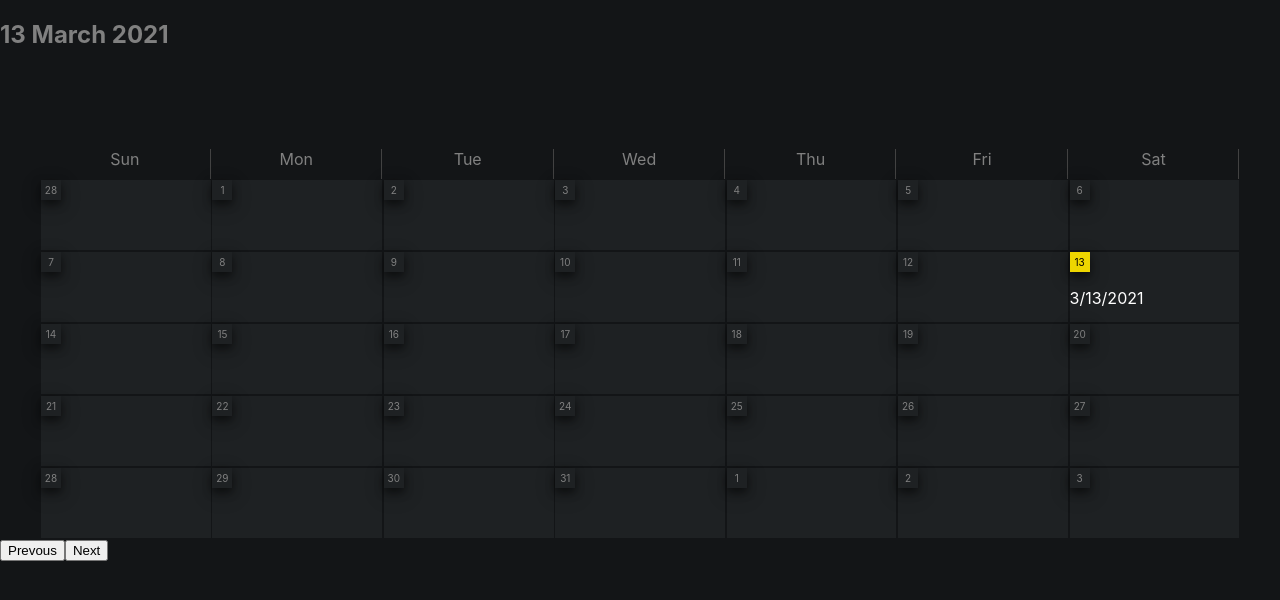
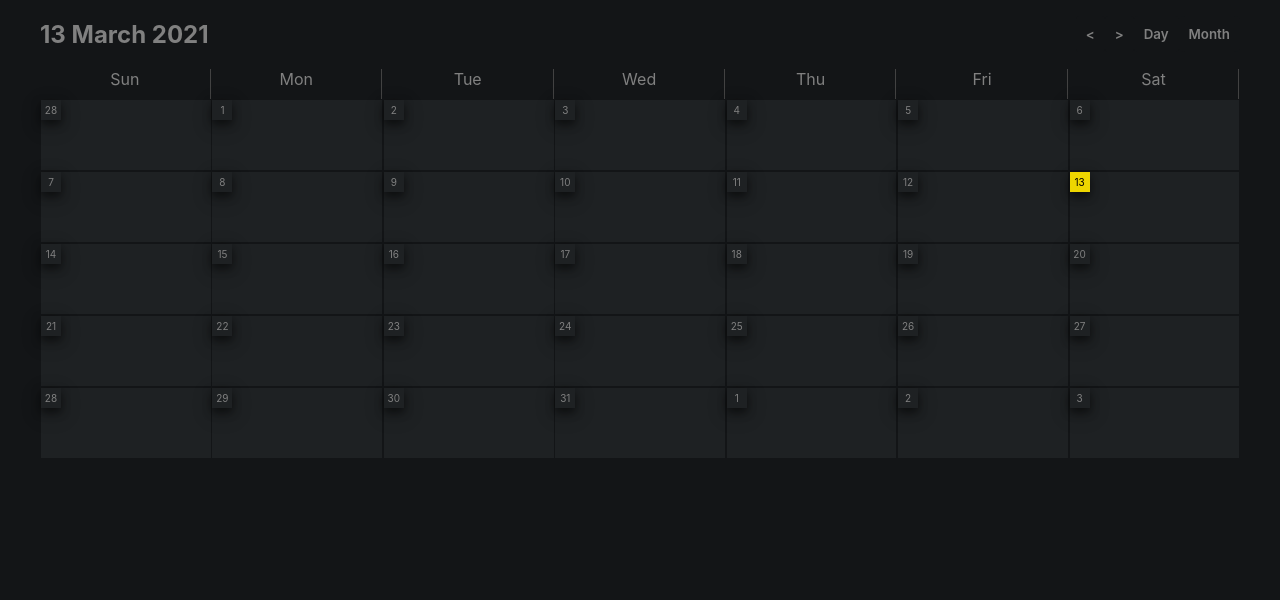
Before and after one commit to ForgottenTale/IEEE-site, a React (Create React App) app: page / in a window 1280 px wide. Shown: the top 600 px of the page. Built offline with nearby package versions, Linux system fonts and the light colour scheme.

Commit message:
added buttons

```diff
--- a/src/components/calender/calender.js
+++ b/src/components/calender/calender.js
@@ -88,18 +88,27 @@ function Calender() {
 
     }
     return (
-        <div>
+        <div className="calender">
 
-            <h2 className="today">{today.day} {today.month} {today.year}</h2>
-            <div className="monthView">
+
+            <div className="calender_menu">
+                <h2 className="calender_menu_today">{today.day} {today.month} {today.year}</h2>
+                <div className="calender_menu_buttons">
+                    <button className="calender_menu_buttons_button" onClick={prevMonth}>&#60;</button>
+                    <button className="calender_menu_buttons_button" onClick={nextMonth}>&#62;</button>
+                    <button className="calender_menu_buttons_button" onClick={nextMonth}>Day</button>
+                    <button className="calender_menu_buttons_button" onClick={nextMonth}>Month</button>
+                </div>
+            </div>
+
+            <div className="calender_monthView">
 
                 {dayName.map((name) => <DayNameBody day={name} key={name} />)}
 
                 {(days === []) ? {} : days.map((date) => <DateBody day={date} key={date.key} />)}
 
             </div>
-            <button onClick={prevMonth}>Prevous</button>
-            <button onClick={nextMonth}>Next</button>
+
 
         </div>
     );
--- a/src/components/calender/calender.scss
+++ b/src/components/calender/calender.scss
@@ -1,45 +1,43 @@
-.monthView{
+.calender {
+    margin: 0 auto;
+    max-width: 1200px;
 
-    margin: 0 auto;
-    margin-top: 100px;
-    width: 1200px;
+    &_monthView {
         display: grid;
-    grid-template-columns: repeat(7,1fr);
+        grid-template-columns: repeat(7, 1fr);
 
-    .dayNameBody{
+        .dayNameBody {
             color: grey;
             height: 30px;
             justify-content: center;
             display: flex;
             border-right: 1px rgb(66, 66, 66) solid;
             width: 99%;
-        &_name{
+            &_name {
                 margin-left: auto;
                 margin-right: auto;
                 display: inline-block;
                 border: none;
-
             }
-
         }
-    .date{
+        .date {
             width: 99%;
             height: 70px;
-        background-color: #1E2123;
+            background-color: #1e2123;
             margin: 1px;
-        transition: background-color .08s ease-in-out;
-        &:hover{
+            transition: background-color 0.08s ease-in-out;
+            &:hover {
                 background-color: #00ffb3;
             }
 
-        .active{
+            .active {
                 background-color: #eed600;
                 color: black;
             }
 
-        &_day{
-            background-color: #1E2123;
-            width:20px;
+            &_day {
+                background-color: #1e2123;
+                width: 20px;
                 height: 20px;
                 display: flex;
                 justify-content: center;
@@ -47,37 +45,40 @@
                 font-size: 10px;
                 color: grey;
                 box-shadow: 0 4px 8px 0 rgba(0, 0, 0, 0.5), 0 6px 20px 0 rgba(0, 0, 0, 0.3);
+            }
+        }
+    }
 
-
-        }
-        &_events{
-
-            &_event{
-                margin-left: 3px;
-                margin-top: 6px;
-                border: none;
-                border-left: 2px #00ffb3 solid;
+    &_today {
         color: white;
         font-family: "Inter";
+        color: grey;
+    }
 
-                &_title{
-                    margin-left: 3px;
+    &_menu {
+        &_today {
+            color: white;
+            font-family: "Inter";
+            color: grey;
+        }
+        display: flex;
+        justify-content: space-between;
+        align-items: center;
+        &_buttons {
+            &_button {
+                background-color: #131517;
+                border: none;
+                border-radius: 10%;
+                color: grey;
+                padding: 10px;
+                font-family: "Inter";
                 font-weight: 600;
-                    font-size: 12px;
-                }
-                &_time{
-                    margin-left: 3px;
-                    color: grey;
-                    font-size: 8px;
+                &:hover {
+                    background-image: linear-gradient(#00ffb3, #48ffc8);
+
+                    color: black;
                 }
             }
         }
     }
-
 }
-
-.today{
-    color: white;
-    font-family: 'Inter';
-    color: grey;
-}
--- a/src/components/calender/components/dateBody.js
+++ b/src/components/calender/components/dateBody.js
@@ -8,9 +8,11 @@ function DateBody(props) {
 
     if (props.day.key === new Date().toLocaleDateString()) {
         return (
-            <div className="date" onClick={() => console.log(props.day.key)}>
+            <div className="date" onClick={() => console.log(props.day.key)} onMouseEnter={() => { setEventList(!showEventList) }} onMouseLeave={() => { setEventList(!showEventList) }}>
                 <div className="date_day active" >{props.day.day}</div>
-                <p style={{ color: "white" }}>{props.day.key}</p>
+                <div className="date_events">
+                    {showEventList ? <EventsList /> : null}
+                </div>
             </div>
         );
     }
--- a/src/components/calender/components/eventList.scss
+++ b/src/components/calender/components/eventList.scss
@@ -1,38 +1,34 @@
-
-.eventList{
-
+.eventList {
     width: 300px;
     max-height: 600px;
     position: absolute;
-    background-color: #1E2123;
+    background-color: #1e2123;
     box-shadow: 0 4px 8px 0 rgba(0, 0, 0, 0.5), 0 6px 20px 0 rgba(0, 0, 0, 0.3);
-    &_date{
+    &_date {
         color: white;
         margin: 6px;
         margin-top: 10px;
     }
-    &_number{
+    &_number {
         color: grey;
         margin: 10px 6px;
         font-size: 10px;
-
     }
 
-    &_events{
-
-        &_event{
+    &_events {
+        &_event {
             margin: 12px;
             border: none;
             border-left: 2px #00ffb3 solid;
             color: white;
             font-family: "Inter";
 
-            &_title{
+            &_title {
                 margin-left: 3px;
                 font-weight: 600;
                 font-size: 12px;
             }
-            &_time{
+            &_time {
                 margin-left: 3px;
                 color: grey;
                 font-size: 8px;
```
Lines whose indentation alone changed are shown as unchanged.
